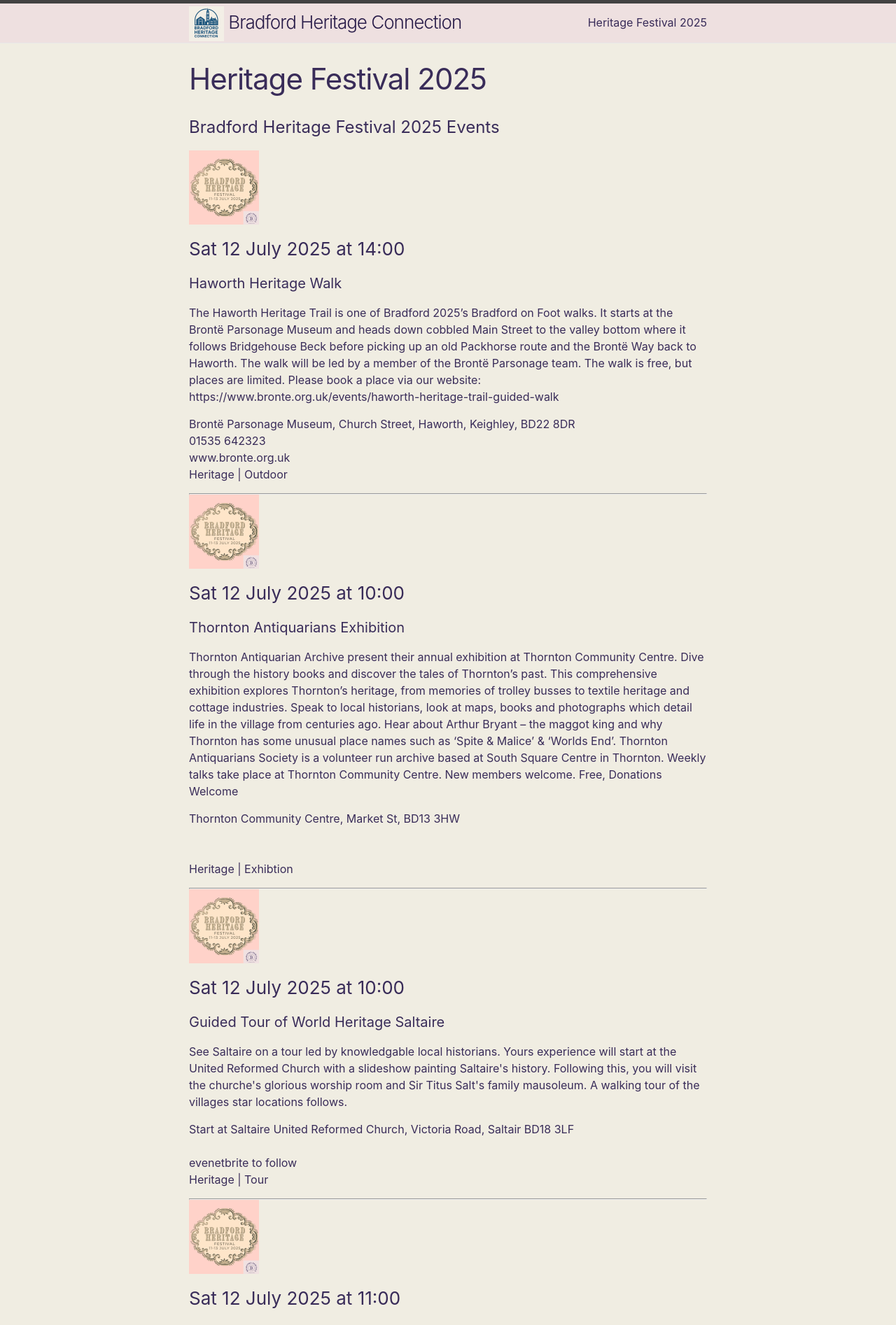
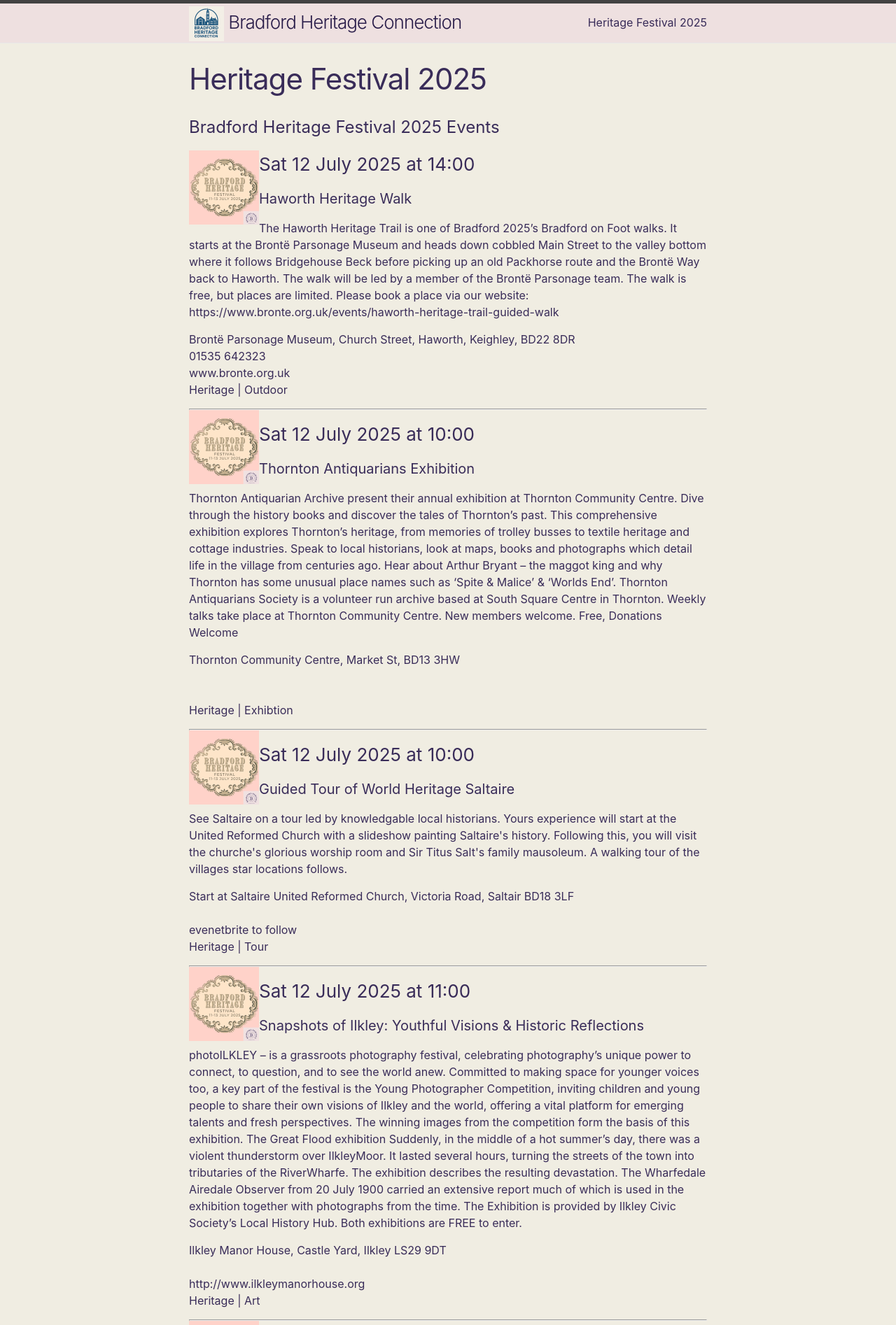
Before and after one commit to jwingfield/bhc2, a Jekyll site: the page built from bhf-2025.markdown, in a window 1280 px wide. Shown: the top 1894 px of the page at 70% size. Built offline with Jekyll 4.4.1, drawn with Linux system fonts in a browser that asks for light colours.

Commit message:
Update bhf-2025.markdown

```diff
--- a/bhf-2025.markdown
+++ b/bhf-2025.markdown
@@ -9,7 +9,7 @@
 # Bradford Heritage Festival 2025 Events
 
 {% for event in site.data.bhf-events-2025 %}
-  <img src="images/bhf-mini.png" alt="Bradford Heritage Festival Logo">
+  <img src="images/bhf-mini.png" alt="Bradford Heritage Festival Logo" style="float: left;">
   <h3>{{event.Date | date: "%a %-d %B %Y"}} at {{event.Times | date: "%H:%M" }}</h3>
   <h4>{{event.EventTitle}}</h4>
   <p>
```
